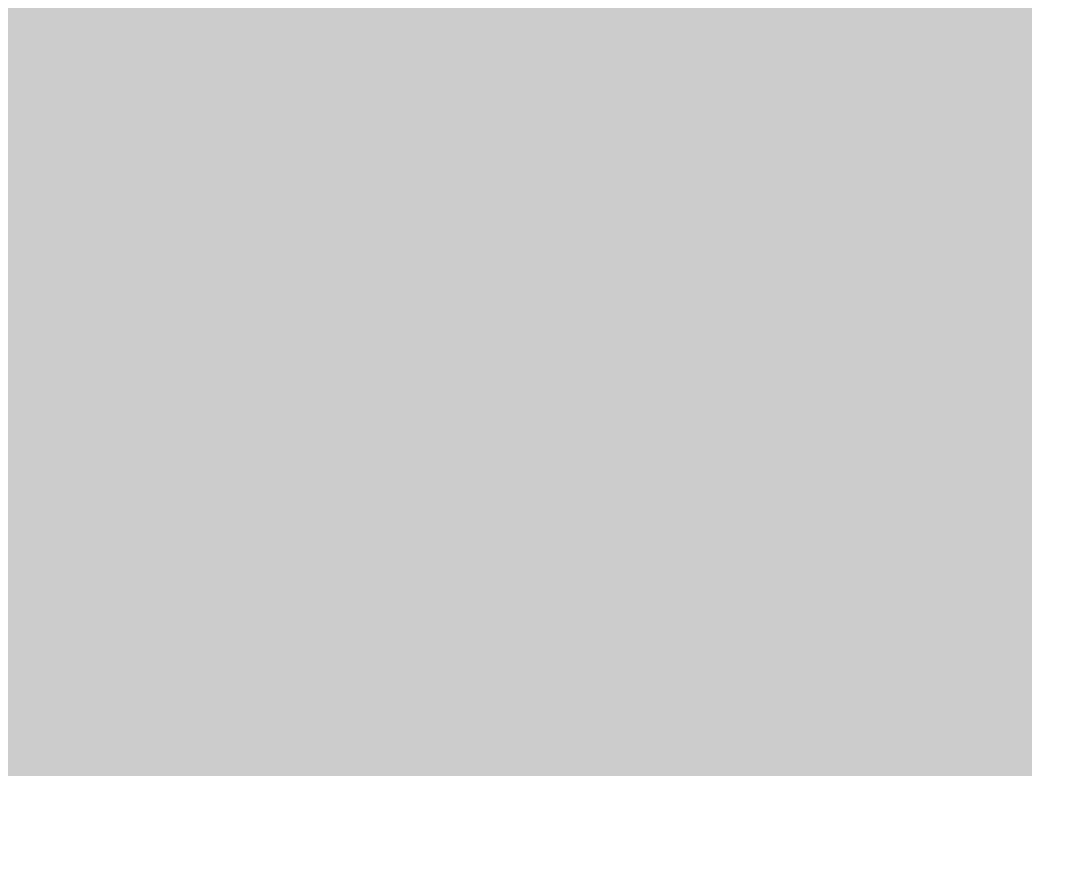
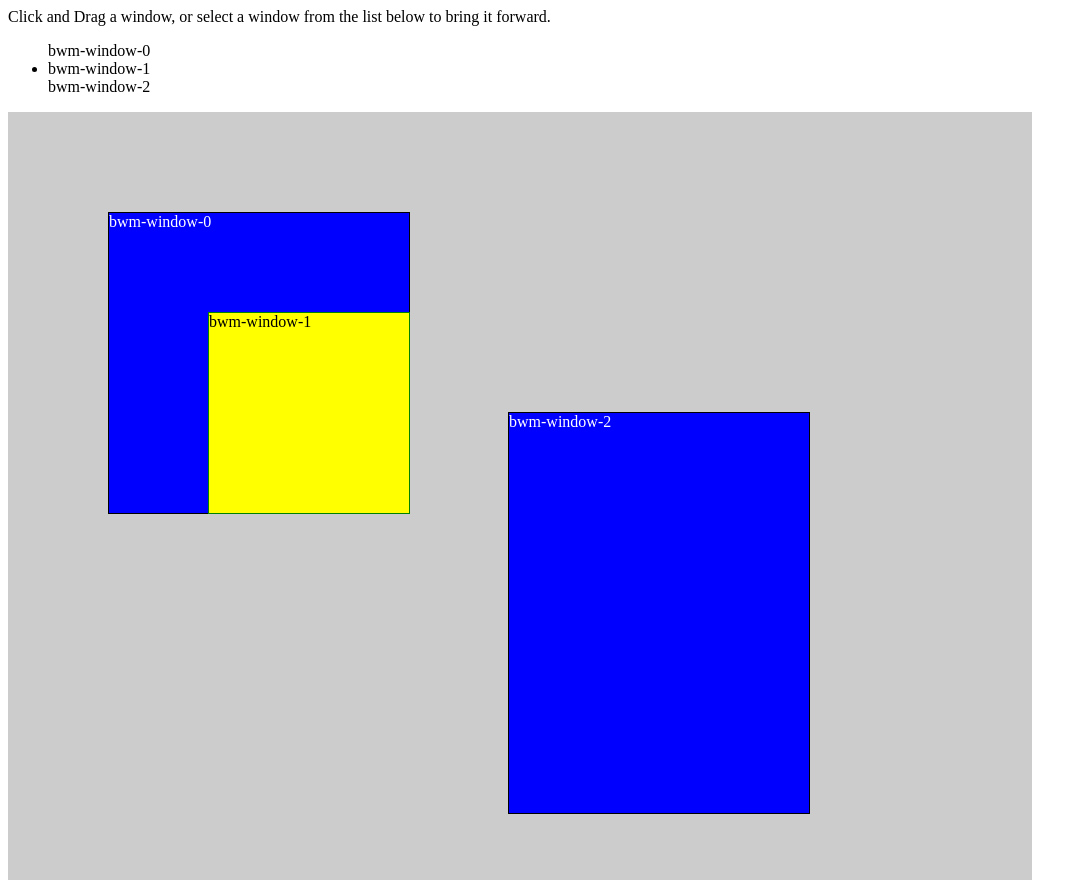
Before and after one commit to catharinejm/bwm, a plain HTML site: page compiled/index.html in a window 1280 px wide. Shown: the whole page, without its empty margins (0-1087 px from the left). Before the commit the page ends 800 px from the top, so only its background shows below. Drawn offline with Linux system fonts and the light colour scheme.

Commit message:
Added some windows and functionality and stuff

```diff
--- a/compiled/index.html
+++ b/compiled/index.html
@@ -7,7 +7,8 @@
     <script type="text/javascript" src="js/main.js"></script>
   </head>
   <body>
-    <div id="desktop">
-    </div>
+    Click and Drag a window, or select a window from the list below to bring it forward.
+    <div><ol id="window-handles"></ol></div>
+    <div id="desktop"></div>
   </body>
 </html>
--- a/compiled/js/main.js
+++ b/compiled/js/main.js
@@ -1,7 +1,107 @@
 (function() {
 
   $(function() {
-    return console.log("Hi there");
+    var $desktop, $window_handles, beginDrag, drawWindow, endDrag, executeDrag, moveToFront, setActive;
+    $desktop = $('#desktop');
+    $window_handles = $('#window-handles');
+    drawWindow = function(top, left, width, height) {
+      var $div, $handle, div_id;
+      $div = $('<div>');
+      $div.css({
+        top: top,
+        left: left,
+        width: width,
+        height: height
+      });
+      $div.addClass("bwm-window");
+      div_id = 'bwm-window-' + $('.bwm-window').length;
+      $div.attr('id', div_id);
+      $div.text(div_id);
+      $desktop.append($div);
+      $handle = $('<li>');
+      $handle.text(div_id);
+      $handle.attr('rel', div_id);
+      $window_handles.append($handle);
+      $handle.click(function(e) {
+        var $related_window;
+        $related_window = $('#' + $(this).attr('rel'));
+        return setActive($related_window);
+      });
+      return $div;
+    };
+    beginDrag = function(e) {
+      var $bwm_window;
+      if ($(e.target).is('.bwm-window')) {
+        $bwm_window = $(e.target);
+        setActive($bwm_window);
+        return $desktop.data({
+          mousedownTarget: $bwm_window,
+          mousedownX: e.screenX,
+          mousedownY: e.screenY
+        });
+      }
+    };
+    endDrag = function(e) {
+      return $desktop.removeData('mousedown-target', 'mousedown-x', 'mousedown-y');
+    };
+    executeDrag = function(e) {
+      var $bwm_window, deltaX, deltaY;
+      $bwm_window = $desktop.data('mousedown-target');
+      if ($bwm_window) {
+        deltaX = e.screenX - $desktop.data('mousedown-x');
+        deltaY = e.screenY - $desktop.data('mousedown-y');
+        $bwm_window.css({
+          top: parseInt($bwm_window.css('top')) + deltaY,
+          left: parseInt($bwm_window.css('left')) + deltaX
+        });
+        return $desktop.data({
+          mousedownX: $desktop.data('mousedown-x') + deltaX,
+          mousedownY: $desktop.data('mousedown-y') + deltaY
+        });
+      }
+    };
+    setActive = function($bwm_window) {
+      if (!$bwm_window.is('.active')) {
+        $('.bwm-window.active').removeClass('active');
+        $bwm_window.addClass('active');
+        moveToFront($bwm_window);
+        $window_handles.find('li.active').removeClass('active');
+        return $window_handles.find('[rel=' + $bwm_window.attr('id') + ']').addClass('active');
+      }
+    };
+    moveToFront = function($active_window) {
+      var $bwm_windows, current_z_index;
+      current_z_index = parseInt($active_window.css('z-index'));
+      $bwm_windows = $('.bwm-window');
+      $bwm_windows.each(function() {
+        var $win, win_z_index;
+        $win = $(this);
+        if ($win.is($active_window)) {
+          return;
+        }
+        win_z_index = parseInt($(this).css('z-index'));
+        if (win_z_index > current_z_index) {
+          return $(this).css({
+            zIndex: win_z_index - 1
+          });
+        }
+      });
+      return $active_window.css({
+        zIndex: $bwm_windows.length
+      });
+    };
+    $desktop.mousedown(beginDrag);
+    $desktop.mouseup(endDrag);
+    $desktop.mousemove(executeDrag);
+    drawWindow(100, 100, 300, 300);
+    drawWindow(200, 200, 200, 200);
+    drawWindow(300, 500, 300, 400);
+    $('.bwm-window').each(function(idx) {
+      return $(this).css({
+        zIndex: idx + 1
+      });
+    });
+    return setActive($('#bwm-window-1'));
   });
 
 }).call(this);
--- a/scss/screen.scss
+++ b/scss/screen.scss
@@ -1,5 +1,31 @@
 #desktop {
+  position: relative;
   background-color: #CCC;
   width: 1024px;
   height: 768px;
+  z-index: 0;
+  display: inline-block;
 }
+
+#window-handles {
+  display: inline-block;
+  li {
+    list-style: none;
+    cursor: pointer;
+    &.active {
+      list-style: disc;
+    }
+  }
+}
+
+.bwm-window {
+  border: 1px solid black;
+  background-color: blue;
+  position: absolute;
+  color: white;
+  &.active {
+    color: black;
+    border-color: green;
+    background-color: yellow;
+  }
+}
```
Also changed, not shown: compiled/css/screen.css, 1 other file.
